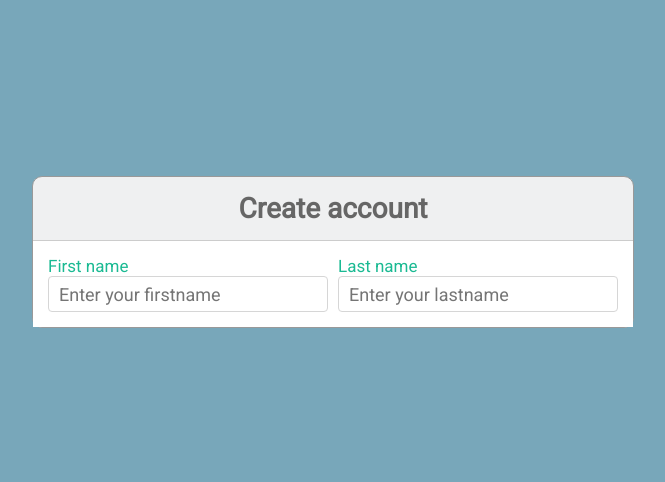
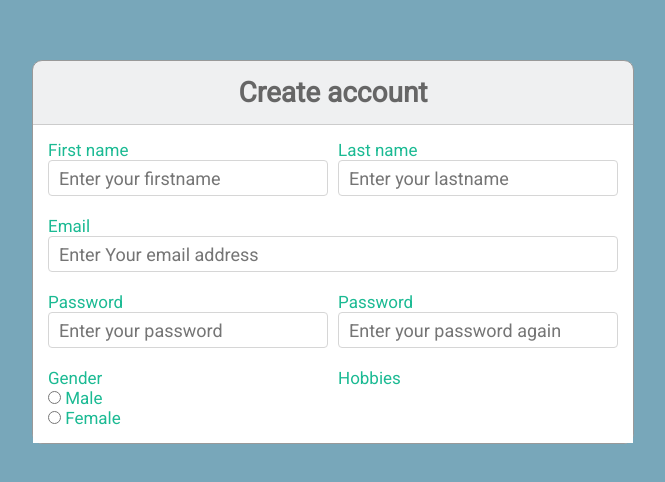
Before and after one commit to chainstrument/form-flex, a plain HTML site: page index.html in a window 1280 px wide. Shown: the part 148-630 px from the top of the page, without its empty margins (307-972 px from the left). Drawn offline with Linux system fonts and the light colour scheme.

Commit message:
add radio button and label

```diff
--- a/index.html
+++ b/index.html
@@ -26,6 +26,44 @@
                         <input type="text" placeholder="Enter your lastname">
                     </div>
                  </div>
+                 <div class="row">
+                    <div class="input-group">
+                        <label for="email">Email</label>
+                        <input type="email" name="email" id="email" placeholder="Enter Your email address">
+                    </div>
+                 </div>
+                 <div class="row">
+                    <div class="input-group">
+                        <label for="password">Password</label>
+                        <input type="password" name="password" id="password" placeholder="Enter your password">
+                    </div>
+                    <div class="input-group">
+                        <label for="password">Password</label>
+                        <input type="password" name="password" id="password" placeholder="Enter your password again">
+                    </div>
+                 </div>
+                 <div class="row">
+                    <div class="input-group">
+                        <label for="gender">Gender</label>
+                        <div class="radio-group">
+                            <div>
+                                <label for="male">
+                                    <input type="radio" name="gender" id="gender">
+                                    Male
+                                </label>
+                            </div>
+                          <div>
+                                <label for="female">
+                                    <input type="radio" name="gender" id="gender">
+                                    Female
+                                </label>
+                            </div>
+                        </div>
+                    </div>
+                    <div class="input-group">
+                        <label for="hobbies">Hobbies</label>
+                    </div>
+                 </div>
             </div>
         </form>
      </section>
--- a/style.css
+++ b/style.css
@@ -62,7 +62,10 @@ label{
     font-weight: 500;
 }
 
-input[type="text"] {
+input[type="text"],
+input[type="email"],
+input[type="password"]
+ {
 
     font-size: 18px;
     height: 34px;
```
Lines whose indentation alone changed are shown as unchanged.
